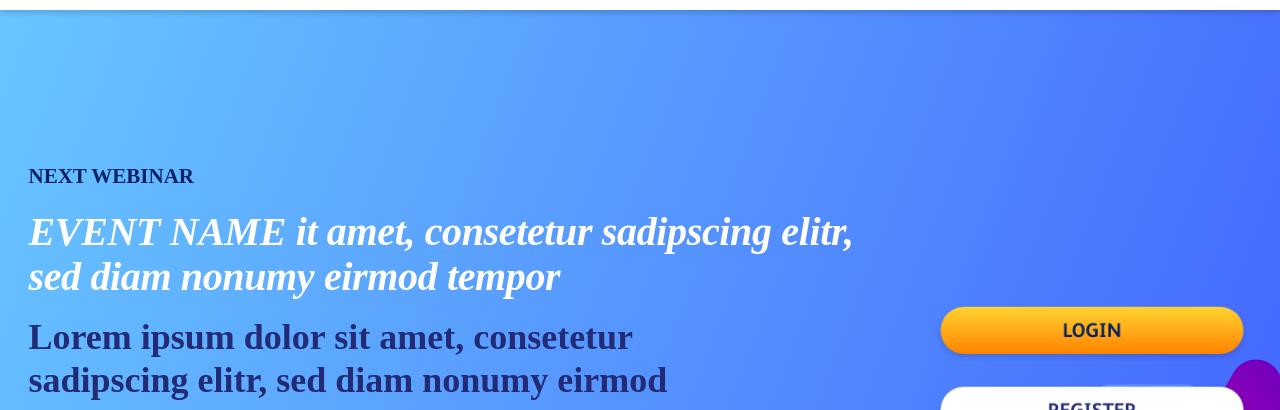
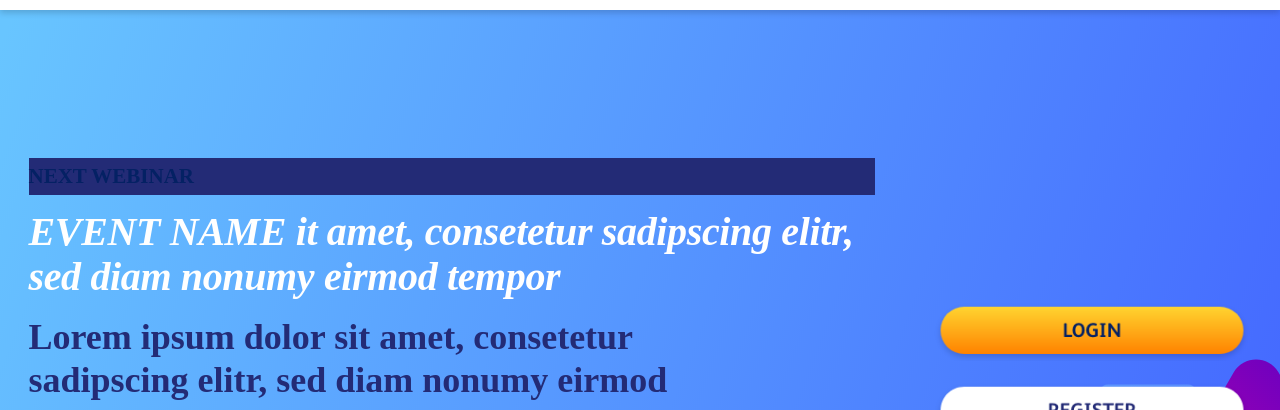
Before and after one commit to emrekirbayir/website_niceye, a plain HTML site: page index.html in a window 1280 px wide. Shown: the part 90-500 px from the top of the page. Drawn offline with nearby package versions, Linux system fonts and the light colour scheme; files whose address does not match are found by name.

Commit message:
change bg color

```diff
--- a/index.css
+++ b/index.css
@@ -89,7 +89,7 @@ p {
   font: normal normal bold 21px/37px FS Albert;
   letter-spacing: 0px;
   color: #042164;
-
+background-color: #232B76;
 }
 .webinar .event .event-name{
 
```
